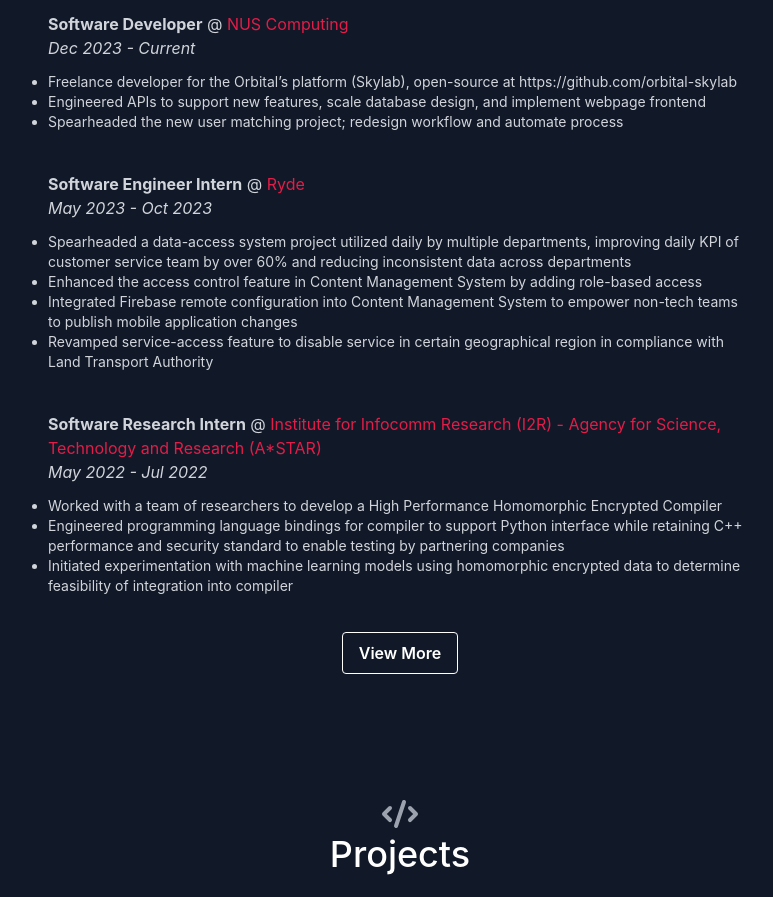
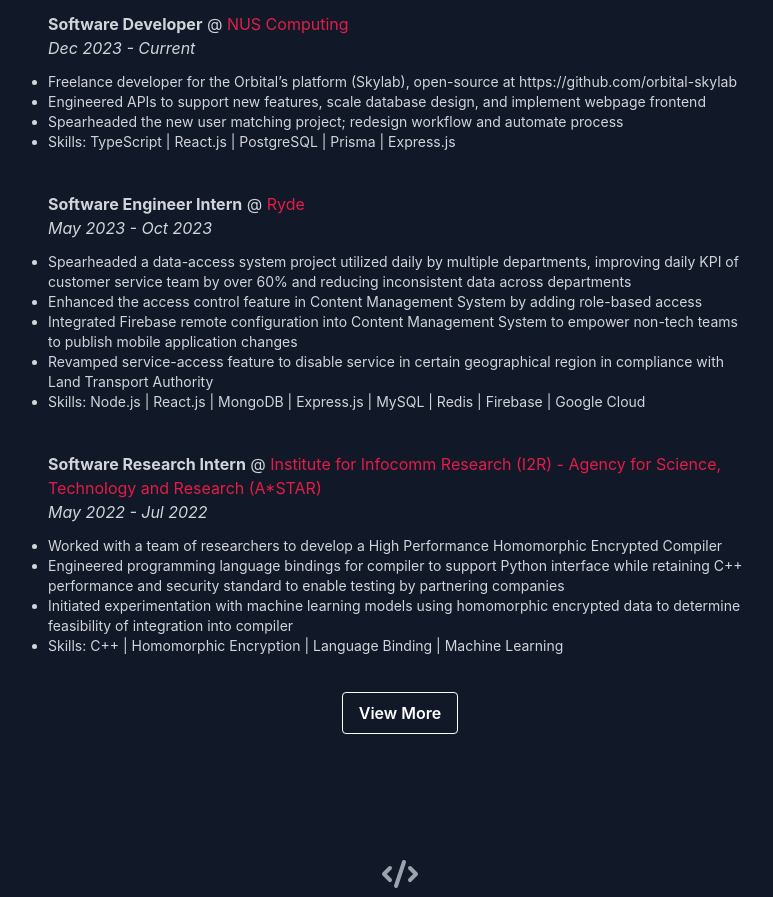
Before and after one commit to ngyida/ngyida.github.io, a React (Create React App) app: page / in a window 1280 px wide. Shown: the part 920-1817 px from the top of the page, without its empty margins (240-1013 px from the left). Built offline with nearby package versions, Linux system fonts and the light colour scheme.

Commit message:
add skills to work

```diff
--- a/src/data.js
+++ b/src/data.js
@@ -57,6 +57,7 @@
         "Freelance developer for the Orbital’s platform (Skylab), open-source at https://github.com/orbital-skylab",
         "Engineered APIs to support new features, scale database design, and implement webpage frontend",
         "Spearheaded the new user matching project; redesign workflow and automate process",
+        "Skills: TypeScript | React.js | PostgreSQL | Prisma | Express.js"
       ]
   },
   {
@@ -69,6 +70,7 @@
         "Enhanced the access control feature in Content Management System by adding role-based access",
         "Integrated Firebase remote configuration into Content Management System to empower non-tech teams to publish mobile application changes",
         "Revamped service-access feature to disable service in certain geographical region in compliance with Land Transport Authority",
+        "Skills: Node.js | React.js | MongoDB | Express.js | MySQL | Redis | Firebase | Google Cloud"
       ]
   },
   {
@@ -80,6 +82,7 @@
         "Worked with a team of researchers to develop a High Performance Homomorphic Encrypted Compiler",
         "Engineered programming language bindings for compiler to support Python interface while retaining C++ performance and security standard to enable testing by partnering companies",
         "Initiated experimentation with machine learning models using homomorphic encrypted data to determine feasibility of integration into compiler",
+        "Skills: C++ | Homomorphic Encryption | Language Binding | Machine Learning"
       ]
   },
 ]
```
